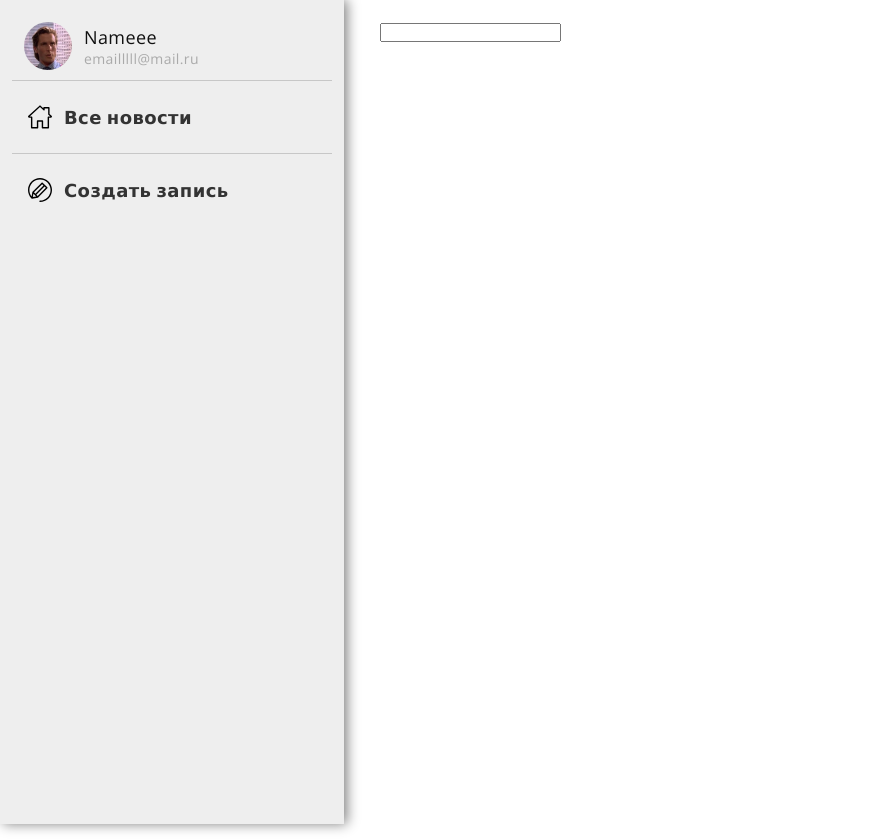
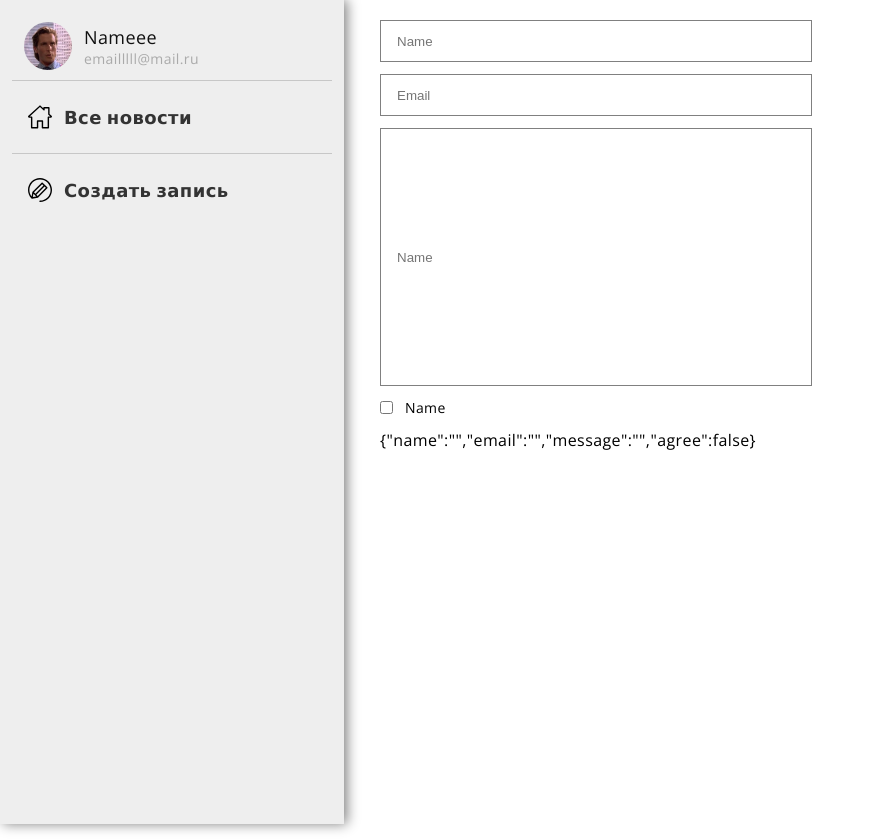
Before and after one commit to Serpentarius13/vue-testovoe, a Vue app: page /create in a window 1280 px wide. Shown: the whole page, without its empty margins (0-875 px from the left). Built offline with nearby package versions, Linux system fonts and the light colour scheme.

Commit message:
text inputs

```diff
--- a/src/components/Form/BaseInput.vue
+++ b/src/components/Form/BaseInput.vue
@@ -1,10 +1,18 @@
 <template>
-  <div>
+  <div :style="{ display: 'flex', alignItems: 'center' }">
     <input
       :value="modelValue"
       @input="$emit('update:modelValue', $event.target.value)"
+      :placeholder="label"
+      :type="type"
+      :class="type + '-input'"
     />
-    {{ modelValue }}
+    <label
+      :style="{ marginLeft: '12px', fontSize: '14px' }"
+      v-if="type === 'checkbox'"
+    >
+      {{ label }}
+    </label>
   </div>
 </template>
 
@@ -15,8 +23,33 @@ export default {
       type: String,
       default: "",
     },
+    label: {
+      type: String,
+      default: "",
+    },
+    type: {
+      type: String,
+      default: "text",
+    },
   },
 };
 </script>
 
-<style lang="scss" scoped></style>
+<style lang="scss" scoped>
+@mixin field {
+  border: 1px solid gray;
+  width: 100%;
+  padding: 8px 16px;
+}
+.text-input {
+  @include field;
+
+  height: 24px;
+}
+
+.textarea-input {
+  @include field;
+
+  height: 240px;
+}
+</style>
--- a/src/routes/TheCreateNewsSection.vue
+++ b/src/routes/TheCreateNewsSection.vue
@@ -1,15 +1,30 @@
 <template>
-  <div>
-    <base-input v-model="text" />
-    {{ text }}
+  <div class="form">
+    <base-input v-model="formState.name" label="Name" type="text" />
+    <base-input v-model="formState.email" label="Email" type="text" />
+    <base-input v-model="formState.message" label="Name" type="textarea" />
+    <base-input v-model="formState.agree" label="Name" type="checkbox" />
+    {{ JSON.stringify(formState) }}
   </div>
 </template>
 
 <script setup>
 import BaseInput from "./../components/Form/BaseInput.vue";
-import { ref } from "vue";
+import { reactive } from "vue";
 // eslint-disable-next-line no-unused-vars
-const text = ref("");
+const formState = reactive({
+  name: "",
+  email: "",
+  message: "",
+  agree: false,
+});
 </script>
 
-<style lang="scss" scoped></style>
+<style lang="scss" scoped>
+.form {
+  width: 50%;
+  display: flex;
+  flex-direction: column;
+  gap: 12px;
+}
+</style>
```
